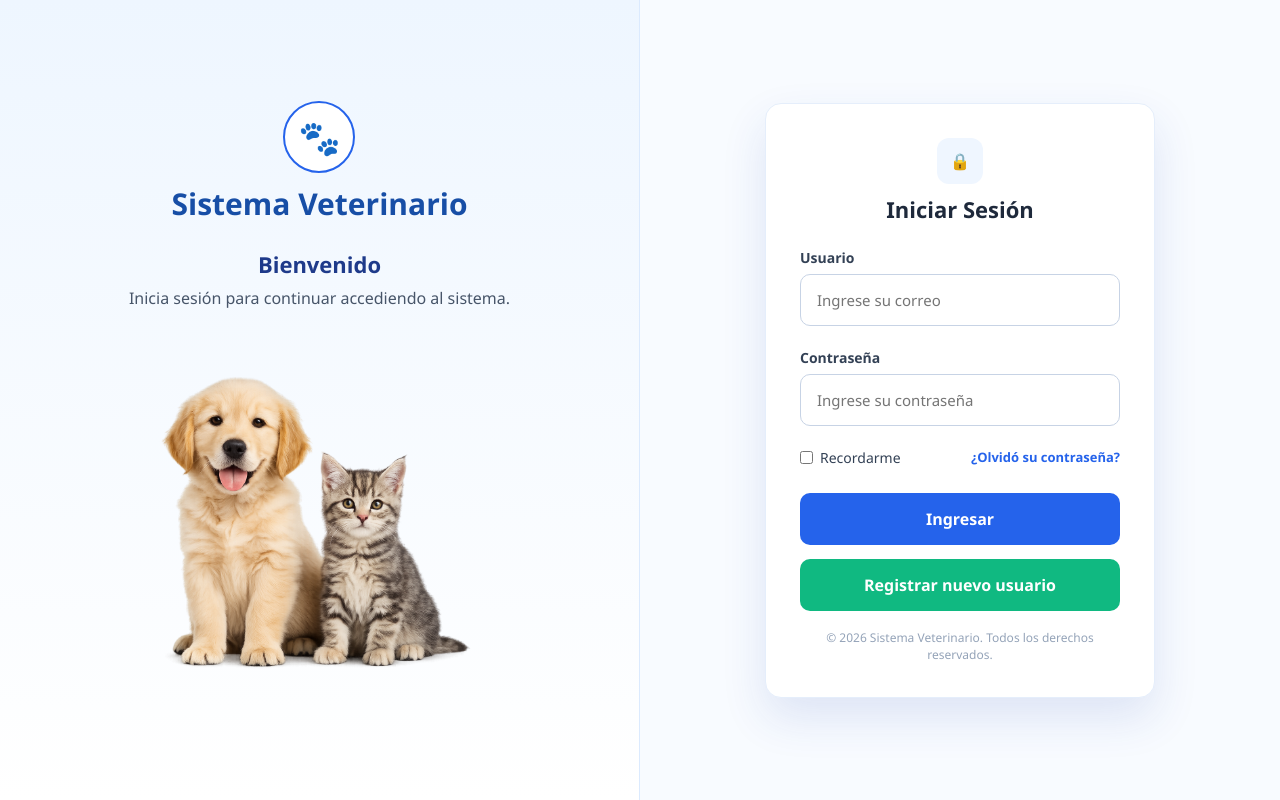
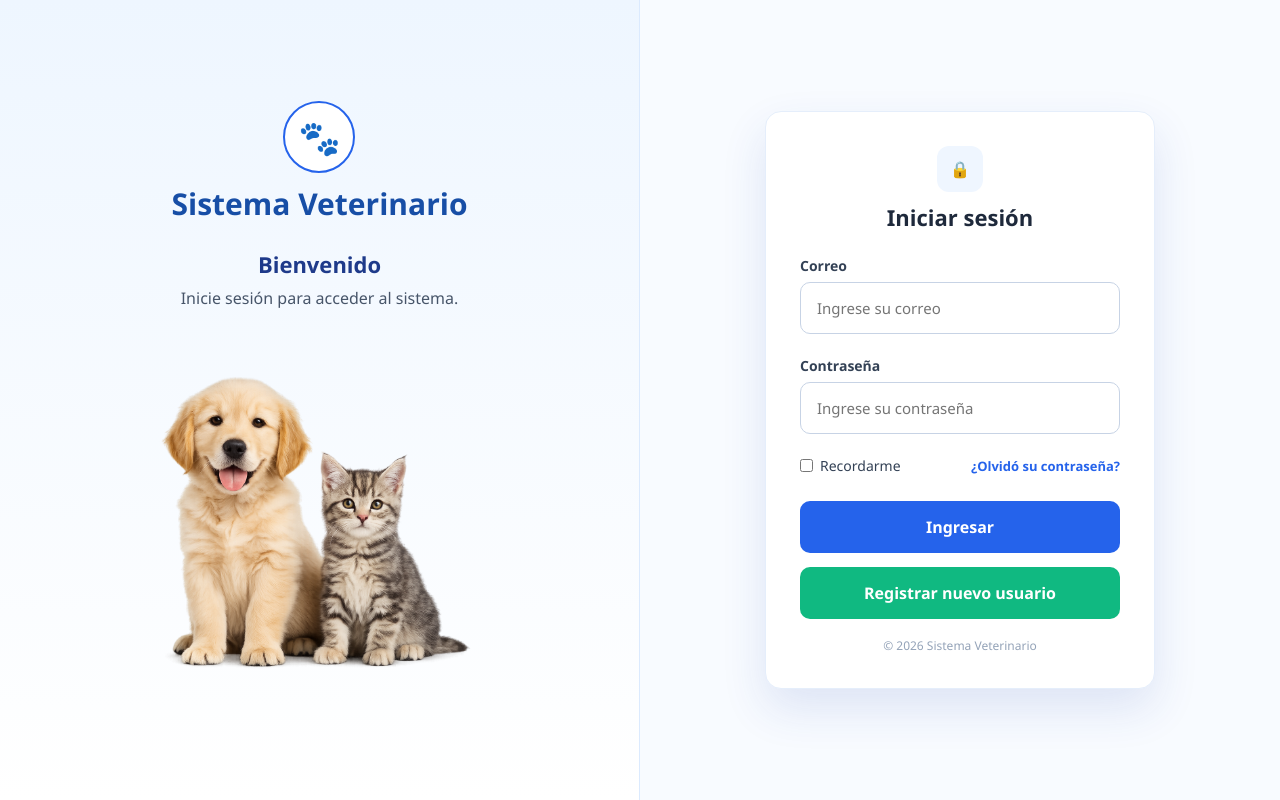
Before and after one commit to JonnyCampuzano/Clinica_Veterinaria_El_Campo, a PHP site: page /login.php in a window 1280 px wide. Run offline with PHP 8.4, Linux system fonts and the light colour scheme.

Commit message:
Corrige pantalla de inicio de sesión

```diff
--- a/login.php
+++ b/login.php
@@ -1,57 +1,56 @@
 <?php
 session_start();
 
-if (isset($_SESSION['usuario'])) {
-    header("Location: dashboard.php");
+if (!empty($_SESSION['usuario'])) {
+    header('Location: dashboard.php');
     exit;
 }
 
 $error = $_GET['error'] ?? '';
-$msg = $_GET['msg'] ?? '';
+$msg   = $_GET['msg'] ?? '';
 ?>
+
 <!DOCTYPE html>
 <html lang="es">
 <head>
     <meta charset="UTF-8">
     <meta name="viewport" content="width=device-width, initial-scale=1.0">
-    <title>Sistema Veterinario - Iniciar Sesión</title>
+
+    <title>Sistema Veterinario | Iniciar sesión</title>
+
     <link rel="stylesheet" href="assets/css/login.css">
 
     <style>
         .boton-registrar-login {
-            display: block !important;
-            width: 100% !important;
-            height: 52px !important;
-            line-height: 52px !important;
-            margin-top: 14px !important;
-            text-align: center !important;
-            background: #10b981 !important;
-            color: #ffffff !important;
-            border-radius: 10px !important;
-            text-decoration: none !important;
-            font-size: 16px !important;
-            font-weight: 700 !important;
-            box-sizing: border-box !important;
+            display: block;
+            margin-top: 14px;
+            padding: 15px;
+            background: #10b981;
+            color: white;
+            text-align: center;
+            text-decoration: none;
+            border-radius: 10px;
+            font-weight: bold;
         }
 
         .boton-registrar-login:hover {
-            background: #059669 !important;
-            color: #ffffff !important;
+            background: #059669;
         }
 
         .alert-success {
+            margin-bottom: 18px;
+            padding: 14px;
             background: #dcfce7;
             color: #166534;
-            padding: 14px;
             border-radius: 10px;
             text-align: center;
-            margin-bottom: 18px;
-            font-weight: 600;
         }
     </style>
 </head>
+
 <body>
 
+<!-- Contenedor principal -->
 <div class="login-wrapper">
 
     <section class="login-hero">
@@ -62,41 +61,65 @@ $msg = $_GET['msg'] ?? '';
 
         <div class="welcome">
             <h2>Bienvenido</h2>
-            <p>Inicia sesión para continuar accediendo al sistema.</p>
+            <p>Inicie sesión para acceder al sistema.</p>
         </div>
 
-        <img class="pets-img" src="assets/img/perro_gato.png" alt="Perro y gato">
+        <img
+            src="assets/img/perro_gato.png"
+            alt="Perro y gato"
+            class="pets-img"
+        >
     </section>
 
     <section class="login-panel">
         <form action="procesar_login.php" method="POST" class="login-card">
+
             <div class="lock-icon">🔒</div>
-            <h2>Iniciar Sesión</h2>
+            <h2>Iniciar sesión</h2>
 
-            <?php if ($msg == 'password_actualizada'): ?>
-                <div class="alert-success">Contraseña actualizada correctamente. Ya puede iniciar sesión.</div>
+            <?php if ($msg === 'password_actualizada'): ?>
+                <div class="alert-success">
+                    Contraseña actualizada correctamente.
+                </div>
             <?php endif; ?>
 
-            <?php if ($error == 'campos_vacios'): ?>
+            <?php if ($error === 'campos_vacios'): ?>
                 <div class="alert">Complete todos los campos.</div>
-            <?php elseif ($error == 'credenciales_invalidas'): ?>
+
+            <?php elseif ($error === 'credenciales_invalidas'): ?>
                 <div class="alert">Correo o contraseña incorrectos.</div>
-            <?php elseif ($error == 'usuario_inactivo'): ?>
+
+            <?php elseif ($error === 'usuario_inactivo'): ?>
                 <div class="alert">El usuario está inactivo.</div>
             <?php endif; ?>
 
-            <label>Usuario</label>
-            <input type="email" name="correo" placeholder="Ingrese su correo" required>
+            <label for="correo">Correo</label>
+            <input
+                type="email"
+                id="correo"
+                name="correo"
+                placeholder="Ingrese su correo"
+                required
+            >
 
-            <label>Contraseña</label>
-            <input type="password" name="contrasena" placeholder="Ingrese su contraseña" required>
+            <label for="contrasena">Contraseña</label>
+            <input
+                type="password"
+                id="contrasena"
+                name="contrasena"
+                placeholder="Ingrese su contraseña"
+                required
+            >
 
             <div class="options">
                 <label class="remember">
-                    <input type="checkbox" name="recordarme"> Recordarme
+                    <input type="checkbox" name="recordarme">
+                    Recordarme
                 </label>
 
-                <a href="recuperar.php">¿Olvidó su contraseña?</a>
+                <a href="recuperar.php">
+                    ¿Olvidó su contraseña?
+                </a>
             </div>
 
             <button type="submit">Ingresar</button>
@@ -105,7 +128,10 @@ $msg = $_GET['msg'] ?? '';
                 Registrar nuevo usuario
             </a>
 
-            <p class="footer">© 2026 Sistema Veterinario. Todos los derechos reservados.</p>
+            <p class="footer">
+                © 2026 Sistema Veterinario
+            </p>
+
         </form>
     </section>
 
```
